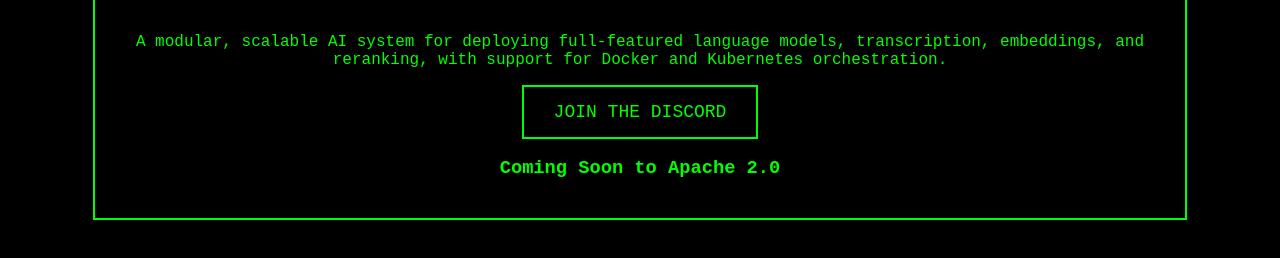
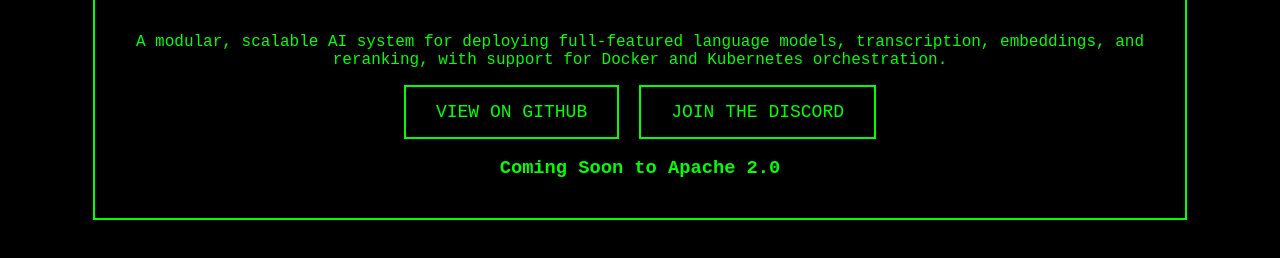
Before and after one commit to LMOS-IO/LMOS-website, a plain HTML site: page index.html in a window 1280 px wide. Shown: the part 368-626 px from the top of the page. Drawn offline with Linux system fonts and the light colour scheme.

Commit message:
added github button

```diff
--- a/index.html
+++ b/index.html
@@ -15,7 +15,10 @@
             <img src="assets/logos/lmos_logo.svg" class="hp_logo">
             <h2>Language Model Orchestration System</h2>
             <p>A modular, scalable AI system for deploying full-featured language models, transcription, embeddings, and reranking, with support for Docker and Kubernetes orchestration.</p>
-            <a href="https://discord.gg/6YZNN25KFN" class="custom-button">Join The Discord</a>
+            <div class="button-container">
+                <a href="https://github.com/LMOS-IO" class="custom-button">View on GitHub</a>
+                <a href="https://discord.gg/6YZNN25KFN" class="custom-button">Join The Discord</a>
+            </div>
             <h3>Coming Soon to Apache 2.0</h3>
         </div>
     </div>
--- a/styles/index.css
+++ b/styles/index.css
@@ -45,3 +45,10 @@ body {
 .hp_logo{
     width: 40%;
 }
+
+.button-container{
+    display: flex;
+    flex-direction: row;
+    justify-content: center;
+    gap: 20px;
+}
```
